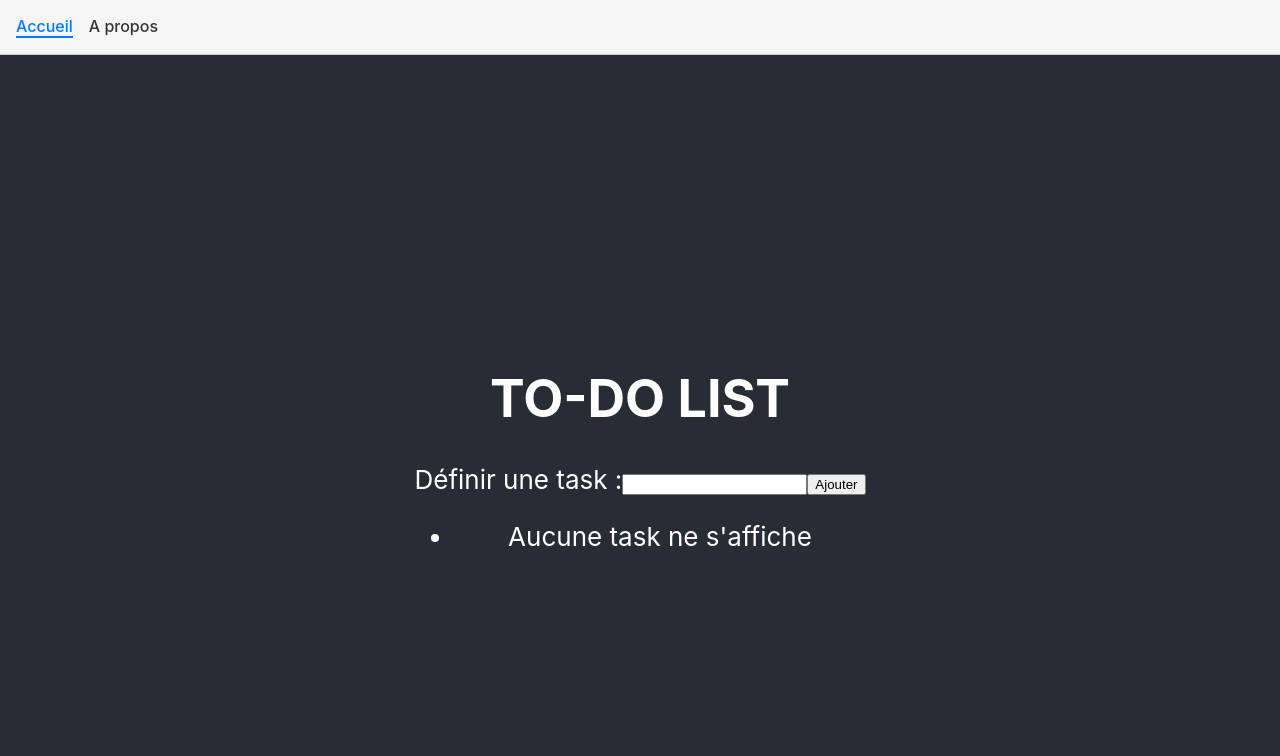
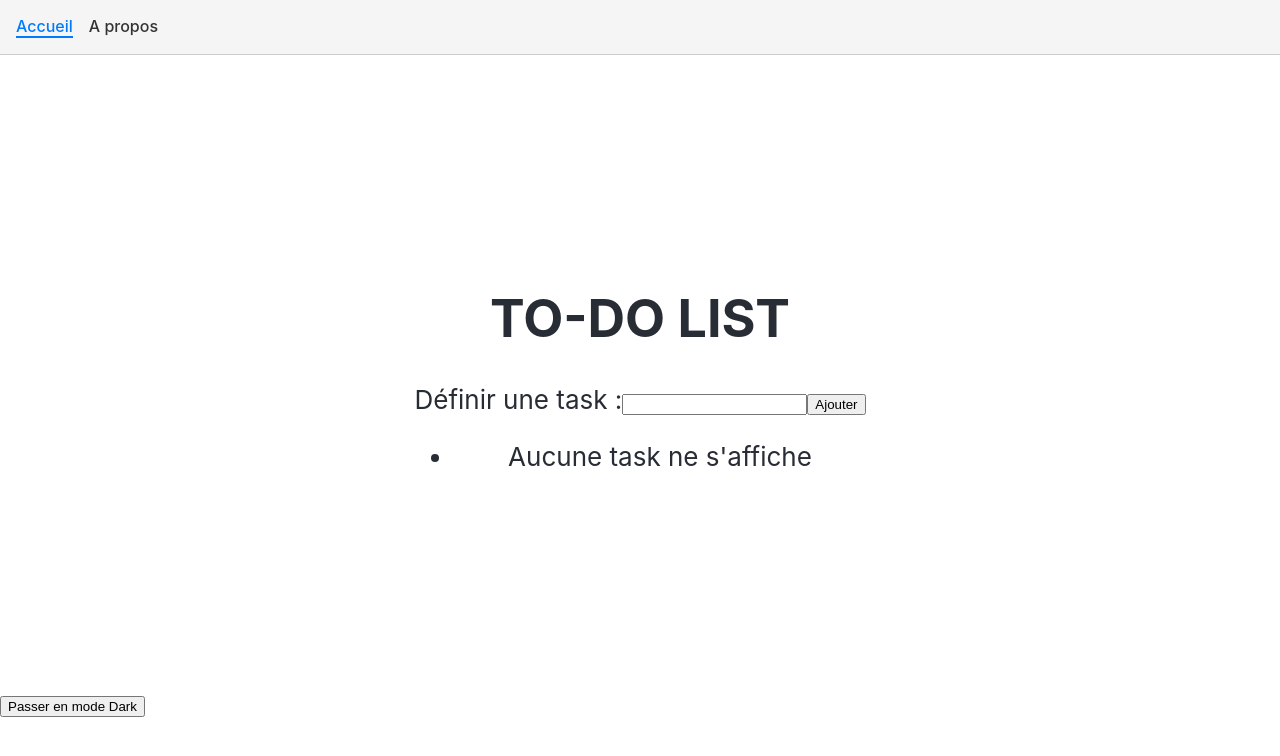
Before and after one commit to Guillaume811/mon-site, a React (Create React App) app: page / in a window 1280 px wide. Shown: the top 756 px of the page. Built offline with nearby package versions, Linux system fonts and the light colour scheme.

Commit message:
Mise en place d'un theme dark/light

```diff
--- a/src/App.css
+++ b/src/App.css
@@ -14,14 +14,14 @@
 }
 
 .App-header {
-  background-color: #282c34;
-  min-height: 100vh;
+  /*background-color: #282c34;*/
+  min-height: 80vh;
   display: flex;
   flex-direction: column;
   align-items: center;
   justify-content: center;
   font-size: calc(10px + 2vmin);
-  color: white;
+  /*color: white;*/
 }
 
 .App-link {
--- a/src/App.tsx
+++ b/src/App.tsx
@@ -3,6 +3,8 @@ import './App.css';
 import { useRoutes } from 'react-router-dom';
 import routes from './routes/routes';
 import Navbar from './components/Navbar/Navbar';
+import { ThemeProvider } from './theme/ThemeContext';
+import ThemeToggle from './components/ThemeToggle/ThemeToggle';
 
 // Return mes routes
 // TODO: se renseigner sur 'ThemeProvider' et 'AuthProvider'
@@ -10,10 +12,11 @@ function App() {
   const routing = useRoutes(routes);
 
   return (
-    <>
+    <ThemeProvider>
       <Navbar />
       {routing}
-    </>
+      <ThemeToggle />
+    </ThemeProvider>
   );
 }
 
--- /dev/null
+++ b/src/components/ThemeToggle/ThemeToggle.tsx
@@ -0,0 +1,14 @@
+import React from "react";
+import { useTheme } from '../../theme/ThemeContext';
+
+const ThemeToggle: React.FC = () => {
+    const { theme, toggleTheme } = useTheme();
+
+    return (
+        <button onClick={toggleTheme}>
+            Passer en mode {theme === 'light' ? 'Dark' : 'Light'}
+        </button>
+    );
+};
+
+export default ThemeToggle;
--- a/src/main.css
+++ b/src/main.css
@@ -11,3 +11,13 @@ code {
   font-family: source-code-pro, Menlo, Monaco, Consolas, 'Courier New',
     monospace;
 }
+
+.light-theme {
+  background-color: #ffffff;
+  color: #282c34;
+}
+
+.dark-theme {
+  background-color: #282c34;
+  color: #ffffff;
+}
--- a/src/pages/About/About.tsx
+++ b/src/pages/About/About.tsx
@@ -1,6 +1,7 @@
 import React from "react";
 import Title from '../../components/Title/Title';
 import UserList from "../../components/ListUser/ListUser";
+
 
 // Typage
 
--- a/src/pages/Home/Home.tsx
+++ b/src/pages/Home/Home.tsx
@@ -6,6 +6,7 @@ import Todolist from '../../components/Todolist/Todolist';
 
 // Components
 const Home = () => {
+
     return (
     <div className="App">
       <header className="App-header">
--- /dev/null
+++ b/src/theme/ThemeContext.tsx
@@ -0,0 +1,47 @@
+import React, { createContext, useContext, useState, ReactNode} from "react";
+
+//Typage
+// Définit le type de Theme
+type Theme = 'light' | 'dark';
+
+// Définit ce que notre contexte (theme) va contenir
+type ThemeContextType = {
+    theme: Theme;
+    toggleTheme: () => void;
+};
+
+// Création du contexte réel
+// Initialiser sur 'undefined', ce qui permet de vérifier s'il est utilisé correctement
+const ThemeContext = createContext<ThemeContextType | undefined>(undefined);
+
+// Création du composant provider qui recoit des 'children à afficher à l'intérieur du provider
+// Provider : Composant spécial utiliser avec un contexte, fournie une donner à tout l'arbre de composants enfants sans passer les props manuellement
+export const ThemeProvider = ({ children }: { children: ReactNode}) => {
+    // On initialise l'état local de 'theme' à 'light'
+    const [theme, setTheme] = useState<Theme>('light');
+
+    // Permet de basculer de 'dark' à 'light'
+    // 'prev' : permet de récupéré la dernière valeur de l'état
+    const toggleTheme = () => {
+        setTheme(prev => (prev === 'light' ? 'dark' : 'light'));
+    };
+
+    return (
+        // Fournit la valeur du context à tous les enfants
+        // La class dépend du theme
+        <ThemeContext.Provider value={{ theme, toggleTheme }}>
+            <div className={theme === 'dark' ? 'dark-theme' : 'light-theme'}>
+                {children}
+            </div>
+        </ThemeContext.Provider>
+    );
+};
+
+// création d'un hook personnalisé pour simplifier l'accès au contexte
+export const useTheme = () => {
+    // Récupère la valeur de 'useContext'
+    const context = useContext(ThemeContext);
+    // Vérifie que le context existe et s'il est bien utiliser dans le provider
+    if (!context) throw new Error('useTheme doit être utilisé dans ThemeProvider');
+    return context;
+};
```
